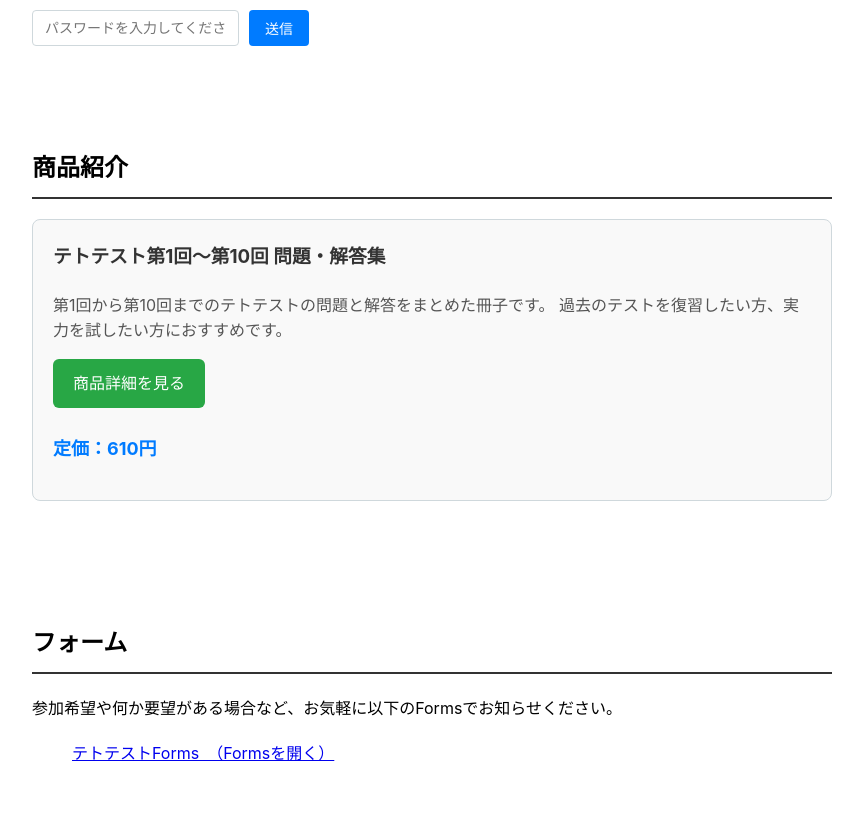
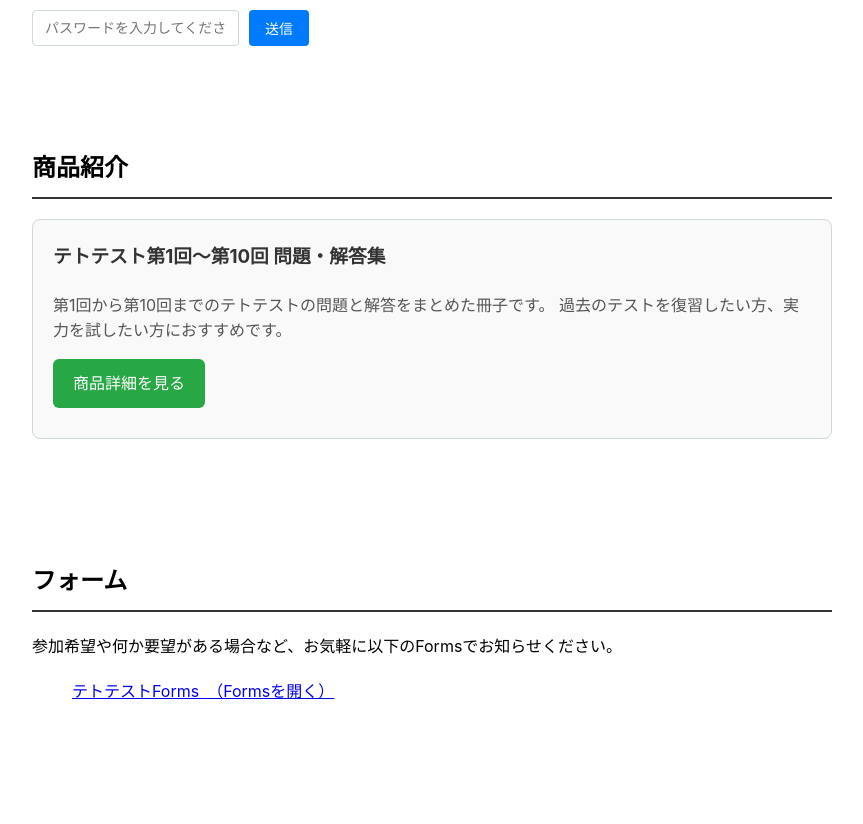
Before and after one commit to xishanben55-dotcom/TeToTe-test, a website: page index.html in a window 1280 px wide. Shown: the part 5081-5905 px from the top of the page, without its empty margins (208-1071 px from the left). After the commit the page ends 5842 px from the top, so only its background shows below. Drawn offline with Linux system fonts and the light colour scheme.

Commit message:
Update index.html

```diff
--- a/index.html
+++ b/index.html
@@ -573,7 +573,6 @@
 
         <a href="product1.html" class="product-link">商品詳細を見る</a>
 
-        <p class="product-price">定価：610円</p>
       </div>
     </section>
 
```
